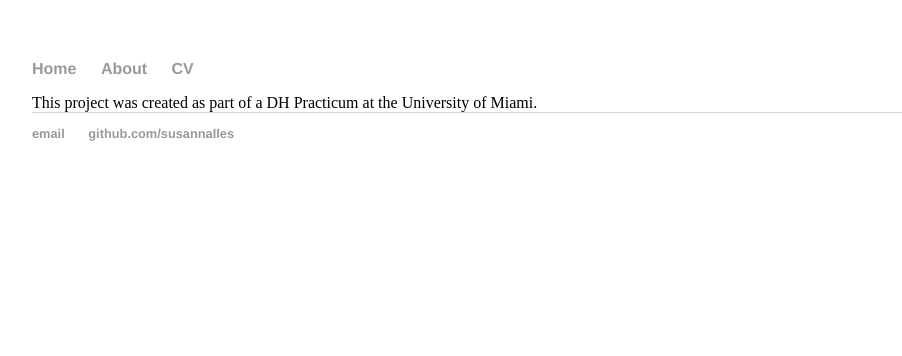
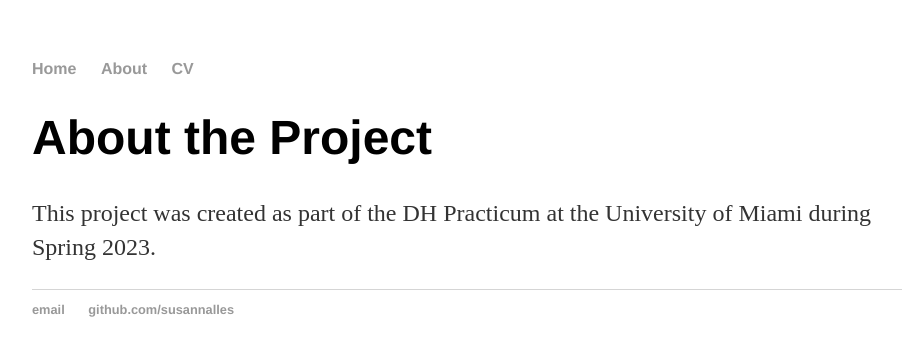
Before and after one commit to imangareeboo/imangareeboo.github.io, a Jekyll site: the page built from about.md, in a window 1280 px wide. Shown: the top 356 px of the page, without its empty margins (160-1062 px from the left). Built offline with Jekyll 4.4.1, drawn with Linux system fonts in a browser that asks for light colours; our own code applies the rules of GitHub Pages for plain Markdown files.

Commit message:
Update about.md

```diff
--- a/about.md
+++ b/about.md
@@ -1,9 +1,3 @@
-<html>
-  <head>
-    <title>About the Project</title>
-  <head>
+# About the Project
 
-  <body>
-    This project was created as part of a DH Practicum at the University of Miami.
-  <body>
-<html>
+This project was created as part of the DH Practicum at the University of Miami during Spring 2023.
```
